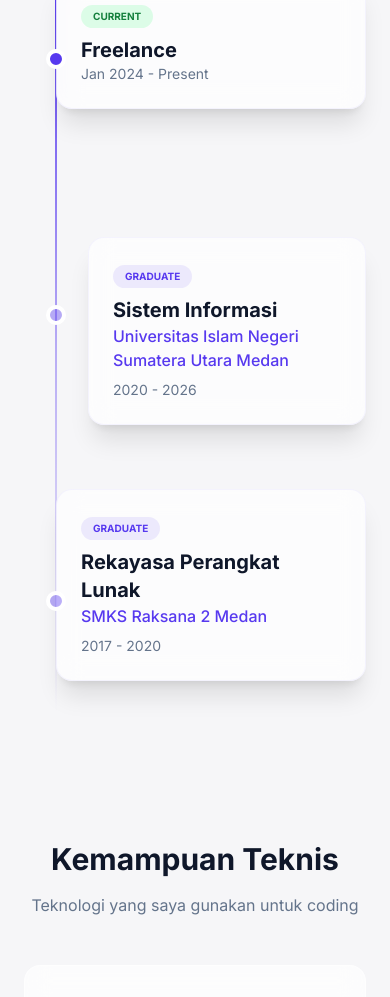
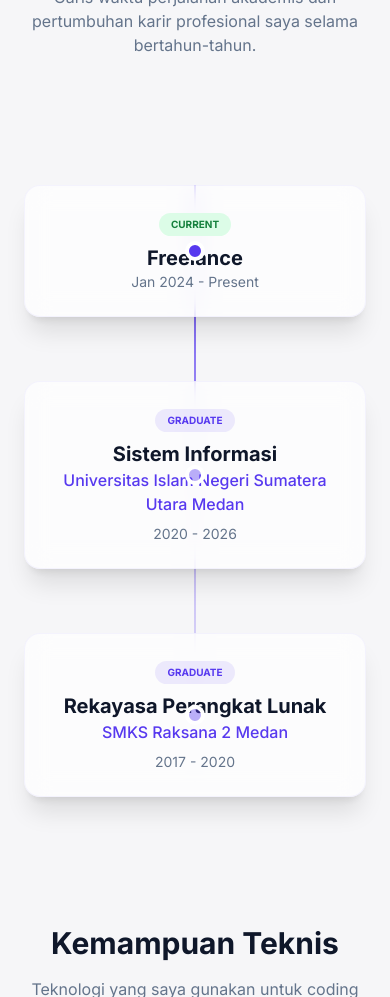
Before and after one commit to Abdurrahmanhafizh/Portofoilio-Hafizh, a plain HTML site: page about_me.html in a window 390 px wide. Shown: the part 363-1360 px from the top of the page. Drawn offline with nearby package versions, Linux system fonts and the light colour scheme.

Commit message:
update 6

```diff
--- a/about_me.html
+++ b/about_me.html
@@ -138,9 +138,9 @@
   </div>
 </nav>
 </header>
-<main class="max-w-7xl mx-auto px-6 lg:px-12 pt-12 lg:pt-32 space-y-32">
+<main class="max-w-7xl mx-auto px-6 lg:px-12 pt-32 lg:pt-40 space-y-32">
 <!-- Hero Section -->
-<section class="text-center">
+<section class="text-center pt-32">
 <div class="">
 <h1 class="text-4xl font-extrabold leading-tight tracking-tight">Pendidikan <span class="text-primary">dan</span> Karir.</h1>
 <p class="text-slate-500">Garis waktu perjalanan akademis dan pertumbuhan karir profesional saya selama bertahun-tahun.</p>
@@ -150,27 +150,39 @@
 <section class="space-y-12">
 <div class="text-center max-w-2xl mx-auto space-y-4">
 </div>
-<div class="relative max-w-4xl mx-auto pl-8 md:pl-0">
+<div class="relative max-w-4xl mx-auto">
 <!-- Vertical Line -->
-<div class="absolute left-8 md:left-1/2 top-0 bottom-0 w-0.5 bg-gradient-to-b from-primary via-primary/40 to-transparent transform -translate-x-1/2"></div>
+<div class="absolute left-1/2 top-0 bottom-0 w-0.5 bg-gradient-to-b from-primary via-primary/40 to-transparent -translate-x-1/2"></div>
 <!-- Item 1: Job -->
 <div class="relative grid md:grid-cols-2 gap-8 mb-16 items-center">
-<div class="md:text-right">
+
+  <!-- CARD -->
+  <div class="md:text-right text-center md:pr-8">
     <div class="glass-card p-6 rounded-2xl shadow-xl border border-primary/5 hover:border-primary/20 transition-all group">
       <span class="inline-block px-3 py-1 bg-green-100 text-green-700 rounded-full text-[10px] font-bold uppercase mb-2">Current</span>
       <h3 class="text-xl font-bold group-hover:text-primary transition-colors">Freelance</h3>
-<!-- <p class="text-primary font-medium mb-2">Tech Solutions Inc.</p> -->
       <p class="text-sm text-slate-500">Jan 2024 - Present</p>
     </div>
   </div>
-<div class="absolute left-0 md:left-1/2 transform -translate-x-1/2 size-5 bg-primary border-4 border-white dark:border-slate-900 rounded-full z-10"></div>
-<div></div>
+
+  <!-- DOT -->
+  <div class="absolute left-1/2 -translate-x-1/2 size-5 bg-primary border-4 border-white dark:border-slate-900 rounded-full z-10"></div>
+
+  <!-- EMPTY FOR DESKTOP -->
+  <div class="hidden md:block"></div>
+
 </div>
+
 <!-- Item 2: Job -->
 <div class="relative grid md:grid-cols-2 gap-8 mb-16 items-center">
-<div></div>
-<div class="absolute left-0 md:left-1/2 transform -translate-x-1/2 size-5 bg-primary/40 border-4 border-white dark:border-slate-900 rounded-full z-10"></div>
-<div class="md:text-left pl-8 md:pl-0">
+
+  <div class="hidden md:block"></div>
+
+  <!-- DOT -->
+  <div class="absolute left-1/2 -translate-x-1/2 size-5 bg-primary/40 border-4 border-white dark:border-slate-900 rounded-full z-10"></div>
+
+  <!-- CARD -->
+  <div class="md:text-left text-center md:pl-8">
     <div class="glass-card p-6 rounded-2xl shadow-xl border border-primary/5 hover:border-primary/20 transition-all group">
       <span class="inline-block px-3 py-1 bg-primary/10 text-primary rounded-full text-[10px] font-bold uppercase mb-2">Graduate</span>
       <h3 class="text-xl font-bold group-hover:text-primary transition-colors">Sistem Informasi</h3>
@@ -178,21 +190,28 @@
       <p class="text-sm text-slate-500">2020 - 2026</p>
     </div>
   </div>
+
 </div>
+
 <!-- Item 3: Degree -->
 <div class="relative grid md:grid-cols-2 gap-8 mb-16 items-center">
-<div class="md:text-right">
+
+  <div class="md:text-right text-center md:pr-8">
     <div class="glass-card p-6 rounded-2xl shadow-xl border border-primary/5 hover:border-primary/20 transition-all group">
       <span class="inline-block px-3 py-1 bg-primary/10 text-primary rounded-full text-[10px] font-bold uppercase mb-2">Graduate</span>
-
       <h3 class="text-xl font-bold group-hover:text-primary transition-colors">Rekayasa Perangkat Lunak</h3>
       <p class="text-primary font-medium mb-2">SMKS Raksana 2 Medan</p>
       <p class="text-sm text-slate-500">2017 - 2020</p>
     </div>
   </div>
-<div class="absolute left-0 md:left-1/2 transform -translate-x-1/2 size-5 bg-primary/40 border-4 border-white dark:border-slate-900 rounded-full z-10"></div>
-<div></div>
+
+  <!-- DOT -->
+  <div class="absolute left-1/2 -translate-x-1/2 size-5 bg-primary/40 border-4 border-white dark:border-slate-900 rounded-full z-10"></div>
+
+  <div class="hidden md:block"></div>
+
 </div>
+
 </div>
 </section>
 <!-- Technical Skills -->
```
Also changed, not shown: project1.html (+3 -3 lines), project2.html (+3 -3 lines), project3.html (+3 -3 lines). Lines whose indentation alone changed are shown as unchanged.
